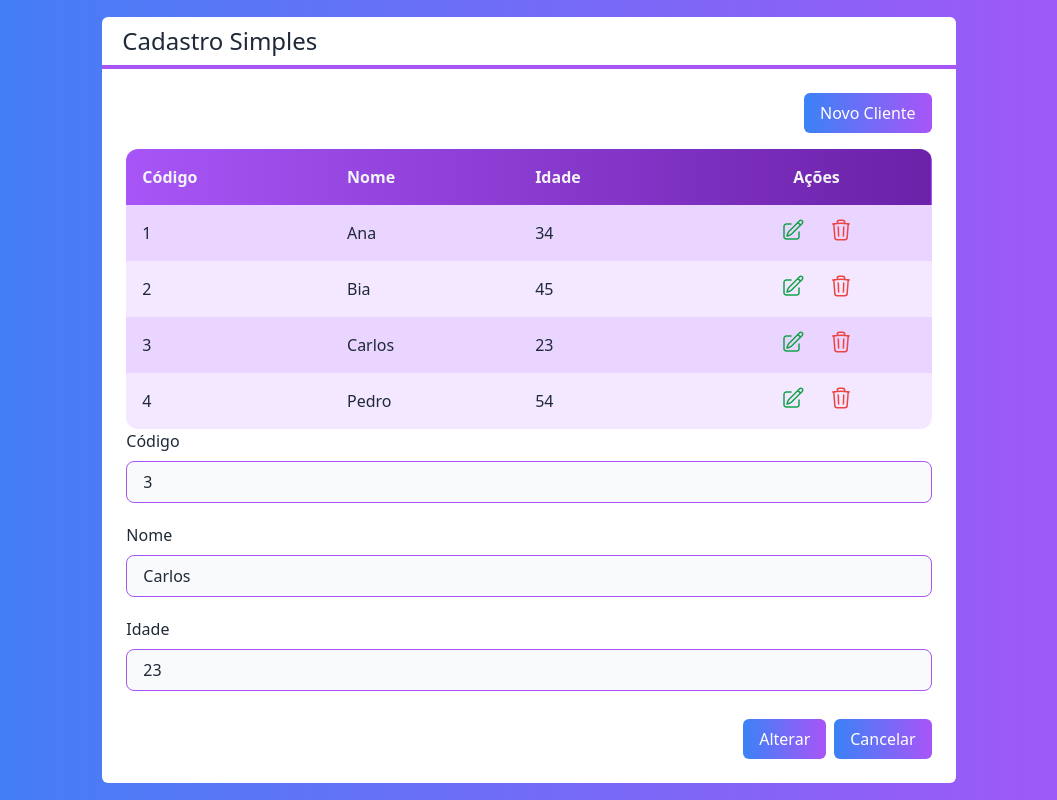
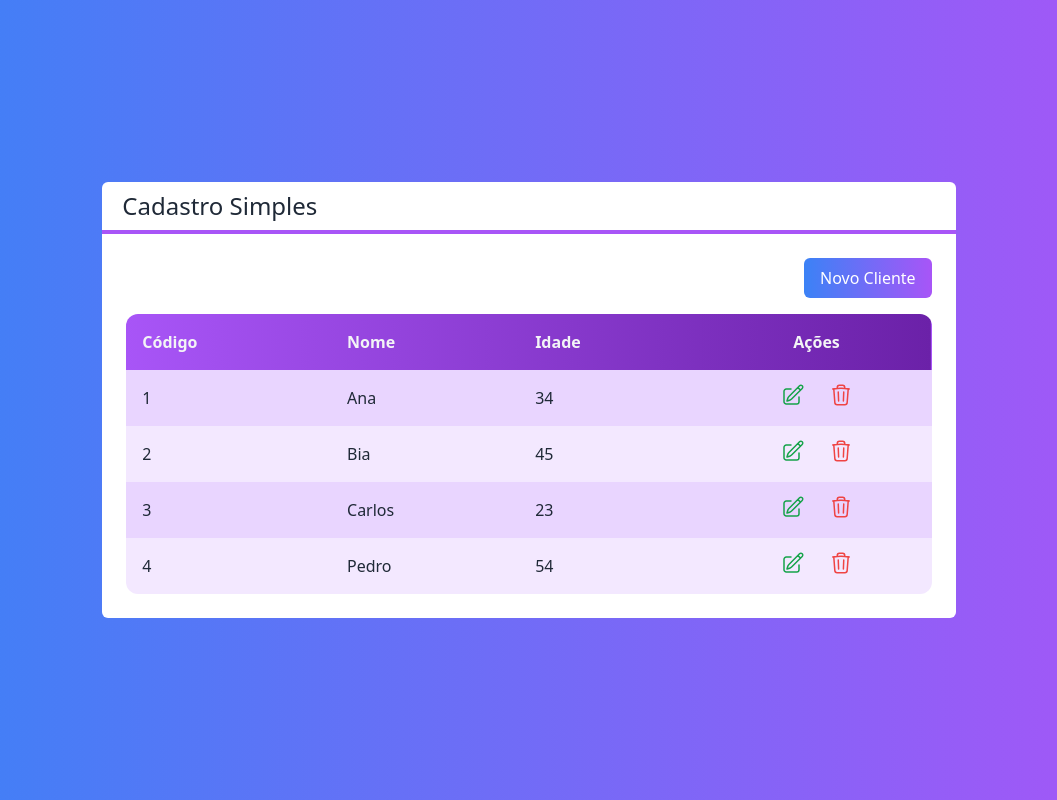
Before and after one commit to adormundo/next-crud, a Next.js app: page / in a window 1280 px wide. Shown: the whole page, without its empty margins (111-1168 px from the left). Built offline with nearby package versions, Linux system fonts and the light colour scheme.

Commit message:
Alterando entre Tabela e Formulario

```diff
--- a/src/components/Botoa.tsx
+++ b/src/components/Botao.tsx
@@ -2,6 +2,7 @@
   className?: string
   cor?: 'green' | 'blue' | 'gray'
   children: any
+  onClick?: () => void
 }
 
 export default function Botao(props: BotaoProps) {
@@ -9,6 +10,7 @@
 
   return (
     <button
+      onClick={props.onClick}
       className={`
         bg-gradient-to-r from-${cor}-400 to-${cor}-700
         text-white px-4 py-2 rounded-md ${props.className}
--- a/src/components/Formulario.tsx
+++ b/src/components/Formulario.tsx
@@ -1,10 +1,12 @@
 import { useState } from "react";
 import Cliente from "../core/Cliente";
-import Botao from "./Botoa";
+import Botao from "./Botao";
 import Entrada from "./Entrada";
 
 interface FormularioProps {
   cliente: Cliente
+  clienteMudou?: (cliente: Cliente) => void
+  cancelado?: () => void
 }
 
 export default function Formulario(props: FormularioProps) {
@@ -39,10 +41,11 @@
         <Botao
           cor="blue"
           className="mr-2"
+          onClick={() => props.clienteMudou?.(new Cliente(nome, +idade, id))}
         >
           {id ? 'Alterar' : 'Salvar'}
         </Botao>
-        <Botao>Cancelar</Botao>
+        <Botao onClick={props.cancelado}>Cancelar</Botao>
       </div>
     </div>
   )
--- a/src/pages/index.tsx
+++ b/src/pages/index.tsx
@@ -1,4 +1,5 @@
-import Botao from "../components/Botoa";
+import { useState } from "react";
+import Botao from "../components/Botao";
 import Formulario from "../components/Formulario";
 import Layout from "../components/Layout";
 import Tabela from "../components/Tabela";
@@ -19,6 +20,12 @@
     console.log(cliente.nome)
   }
 
+  function salvarCliente(cliente: Cliente) {
+    console.log(cliente)
+  }
+
+  const [visivel, setVisivel] = useState<'tabela' | 'form'>('tabela')
+
   return (
     <div className={`
       flex h-screen justify-center items-center
@@ -26,11 +33,24 @@
       text-white
     `}>
       <Layout titulo="Cadastro Simples">
-        <div className="flex justify-end">
-          <Botao cor={'green'} className="mb-4">Novo Cliente</Botao>
-        </div>
-        <Tabela clientes={clientes} clienteSelecionado={clienteSelecionado} clienteExcluido={clienteExcluido}></Tabela>
-        <Formulario cliente={clientes[2]}></Formulario>
+        {visivel === 'tabela' ? (
+        <>
+          <div className="flex justify-end">
+            <Botao cor={'green'} className="mb-4" onClick={() => setVisivel('form')}>Novo Cliente</Botao>
+          </div>
+          <Tabela clientes={clientes} clienteSelecionado={clienteSelecionado} clienteExcluido={clienteExcluido}></Tabela>
+        </>
+        ) : (
+        <Formulario
+          cliente={clientes[2]}
+          clienteMudou={salvarCliente}
+          cancelado={() => setVisivel('tabela')}
+        />
+        )
+        }
+
+
+
       </Layout>
     </div>
   )
```
